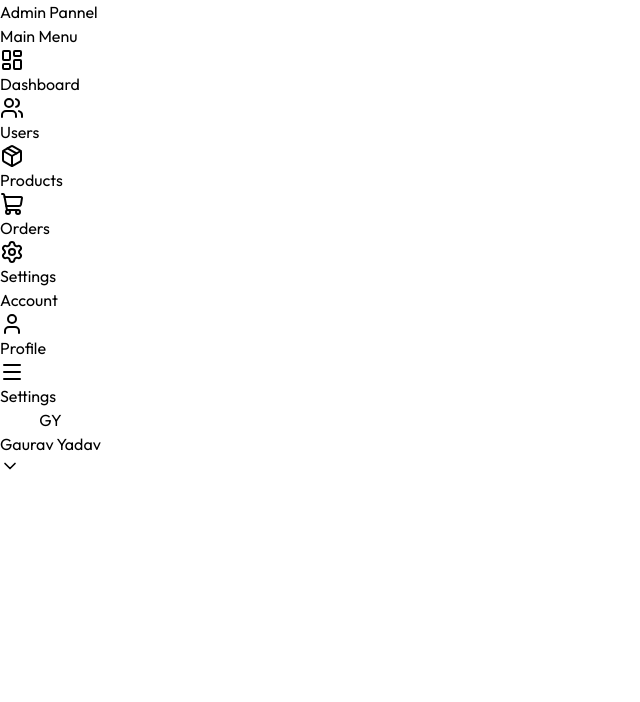
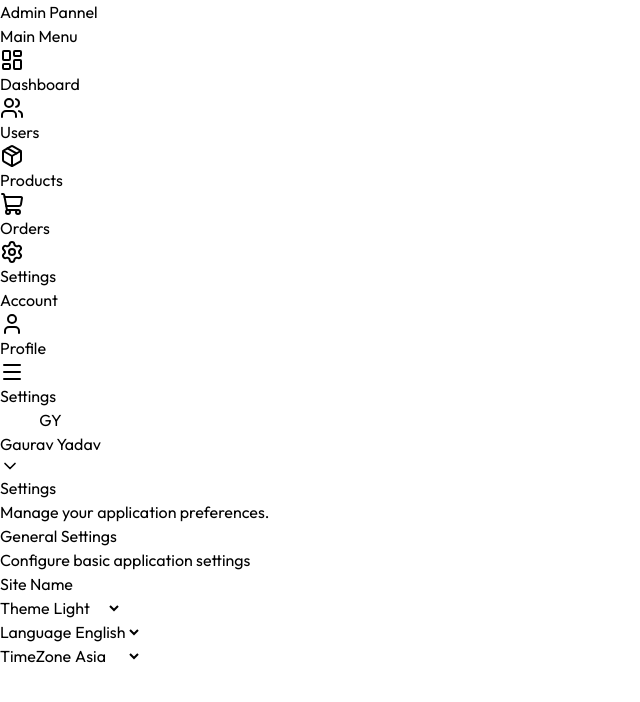
Before and after one commit to gauravyadavpro63-sudo/React-portfolio-website, a React (Vite) app: page /settings in a window 1280 px wide. Shown: the top 702 px of the page, without its empty margins (0-640 px from the left). Built offline with nearby package versions, Linux system fonts and the light colour scheme.

Commit message:
settings

```diff
--- a/src/pages/Settings.jsx
+++ b/src/pages/Settings.jsx
@@ -26,6 +26,22 @@ function Settings(){
         setSaved(false);
      }
 
+     const handleSave=()=>{
+        console.log("Settings save:",formData);
+        setSaved(true);
+        setTimeout(()=>{
+            setSaved(false);
+        },3000)
+     }
+
+     const handleReset=()=>{
+        if(settingsData){
+            setFormData(settingsData)
+        }
+
+        setSaved(false);
+     }
+
      const loadSettingData=async()=>{
         setLoading(true)
             try{
@@ -38,7 +54,6 @@ function Settings(){
             finally{
             setLoading(false);
             }
-
      }
 
      useEffect(()=>{
@@ -61,13 +76,88 @@ if(!settingsData){
            <div>
             <p>Setting  data not available</p>
            </div>
+           {/* general settings */}
+
+          <div className="bg-white border border-gray-200 rounded-2xl shadow-sm">
+            <div className="p-6 border-b border-gray-200">
+                <h3 className="text-base font-medium text-gray-800">General Settings</h3>
+                <p className="text-sm text-gray-400 mt-1">Configure baisc application settings</p>
+            </div>
+            </div>
         </div>
     )
 }
 
 
     return(
-          <div>
+          <div className="space-y-6">
+            {/* header */}
+
+            <div className="text-xl font-medium text-slate-900">
+                <h2>Settings</h2>
+                <p className="text-sm text-gray-400 mt-1">Manage your application preferences.</p>
+            </div>
+
+
+            {/* general settings */}
+            <div className="bg-white border border-gray-200 rounded-2xl shadow-sm">
+                <div className="p-6 border-b border-gray-200">
+                    <h3 className="text-base font-medium text-gray-800">General Settings</h3>
+                    <p className="text-sm text-gray-400  mt-1">Configure basic application settings</p>
+                </div>
+            </div>
+
+            <div className="p-6 space-y-6">
+                {/* site name  */}
+
+               <div>
+                <label className="block text-sm font-medium text-gray-700 mb-2 ">Site Name</label>
+                <input type="text" name="siteName" value={formData.siteName} onChange={handleChange} className="w-full px-4 py-2.5 rounded-lg border border-gray-200 text-sm outline-none foxcus:border-indigo-500 focus:ring-2 focus:ring-indigo-100" />
+               </div>
+
+               {/* theme */}
+
+               <div>
+                <label className="block text-sm font-medium text-gray-700  mb-2">Theme</label>
+                <select name="theme" value={formData.theme} onChange={handleChange}
+                    className="w-full px-4 py-2.5 rounded-lg border border-gray-200 text-sm outline-none focus:border-indigo-500
+                    focus:ring-indigo-100">
+                    <option value="Light">Light</option>
+                     <option value="Dark">Dark</option>
+                    <option value="System">System</option>
+
+                </select>
+               </div>
+
+               {/* language */}
+
+               <div>
+                <label className="block text-sm font-medium text-gray-700  mb-2">Language</label>
+                <select name="language" value={formData.language} onChange={handleChange}
+                    className="w-full px-4 py-2.5 rounded-lg border border-gray-200 text-sm outline-none focus:border-indigo-500
+                    focus:ring-indigo-100">
+                    <option value="Hindi">Hindi</option>
+                     <option value="English">English</option>
+
+                </select>
+               </div>
+
+               {/* timezone */}
+
+                     <div>
+                <label className="block text-sm font-medium text-gray-700  mb-2">TimeZone</label>
+                <select name="timezone" value={formData.timezone} onChange={handleChange}
+                    className="w-full px-4 py-2.5 rounded-lg border border-gray-200 text-sm outline-none focus:border-indigo-500
+                    focus:ring-indigo-100">
+                    <option value="Asia">Asia</option>
+                     <option value="Europe">Europe</option>
+                    <option value="USA">USA</option>
+
+                </select>
+               </div>
+
+            </div>
+
 
           </div>
     )
```
